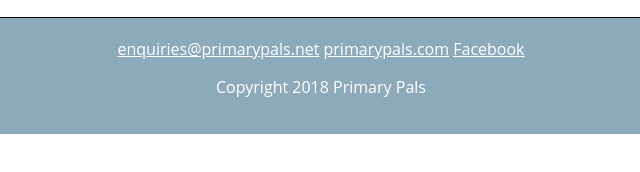
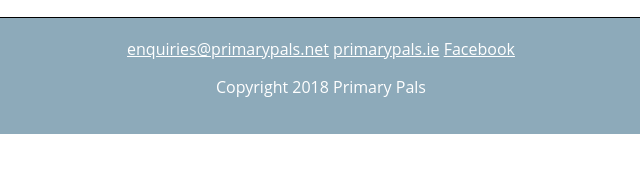
Before and after one commit to barryreynolds/primarypals, a plain HTML site: page index.html in a window 1280 px wide. Shown: the part 578-750 px from the top of the page, 319-959 px from the left. Drawn offline with Linux system fonts and the light colour scheme.

Commit message:
updating homepage to .ie

```diff
--- a/index.html
+++ b/index.html
@@ -42,7 +42,7 @@
             <!-- Social media links. Add or remove any networks. -->
             <div class="contact-info">
                 <a href="mailto:enquiries@primarypals.net">enquiries@primarypals.net</a>
-                <a href="http://www.primarypals.com">primarypals.com</a>
+                <a href="http://www.primarypals.ie">primarypals.ie</a>
                 <a href="http://fb.me/primarypals">Facebook</a>
             </div>
 
```
